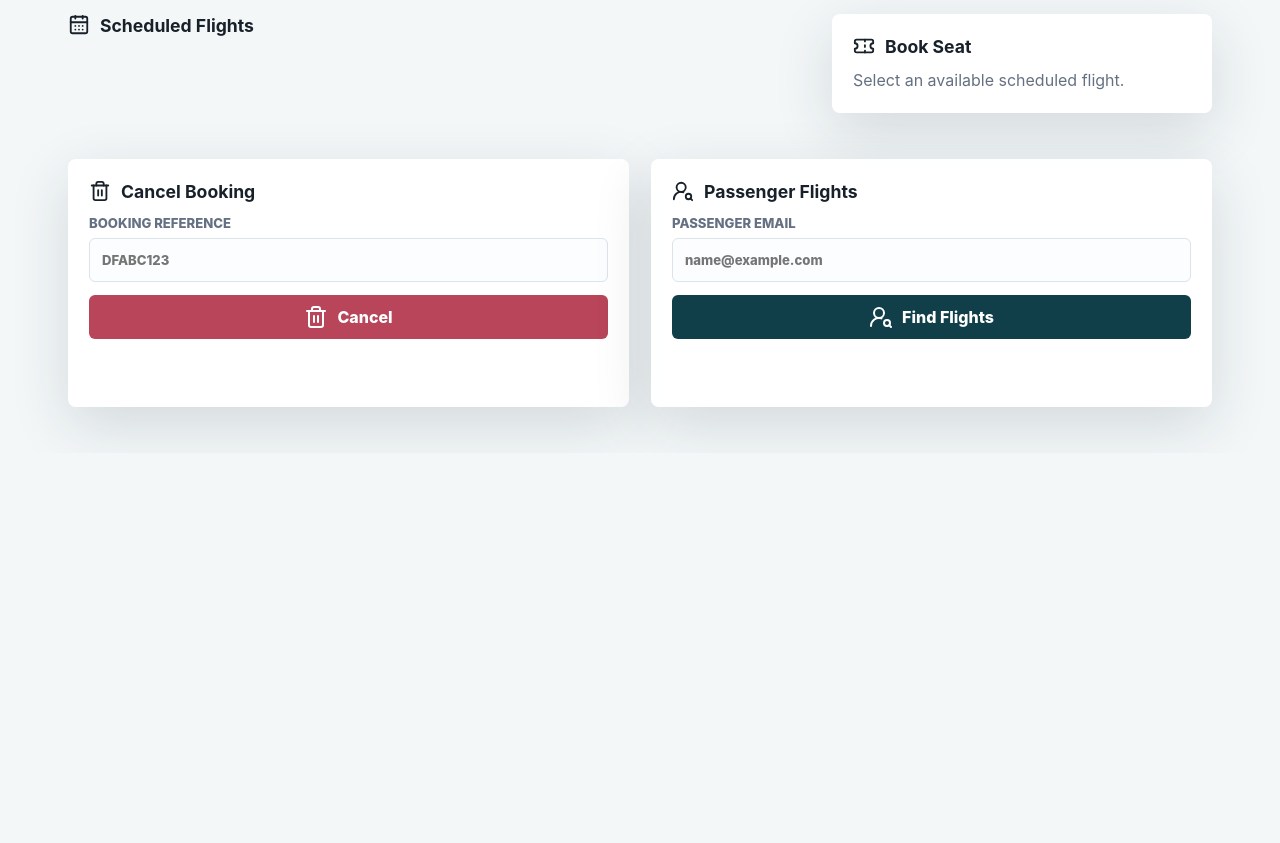
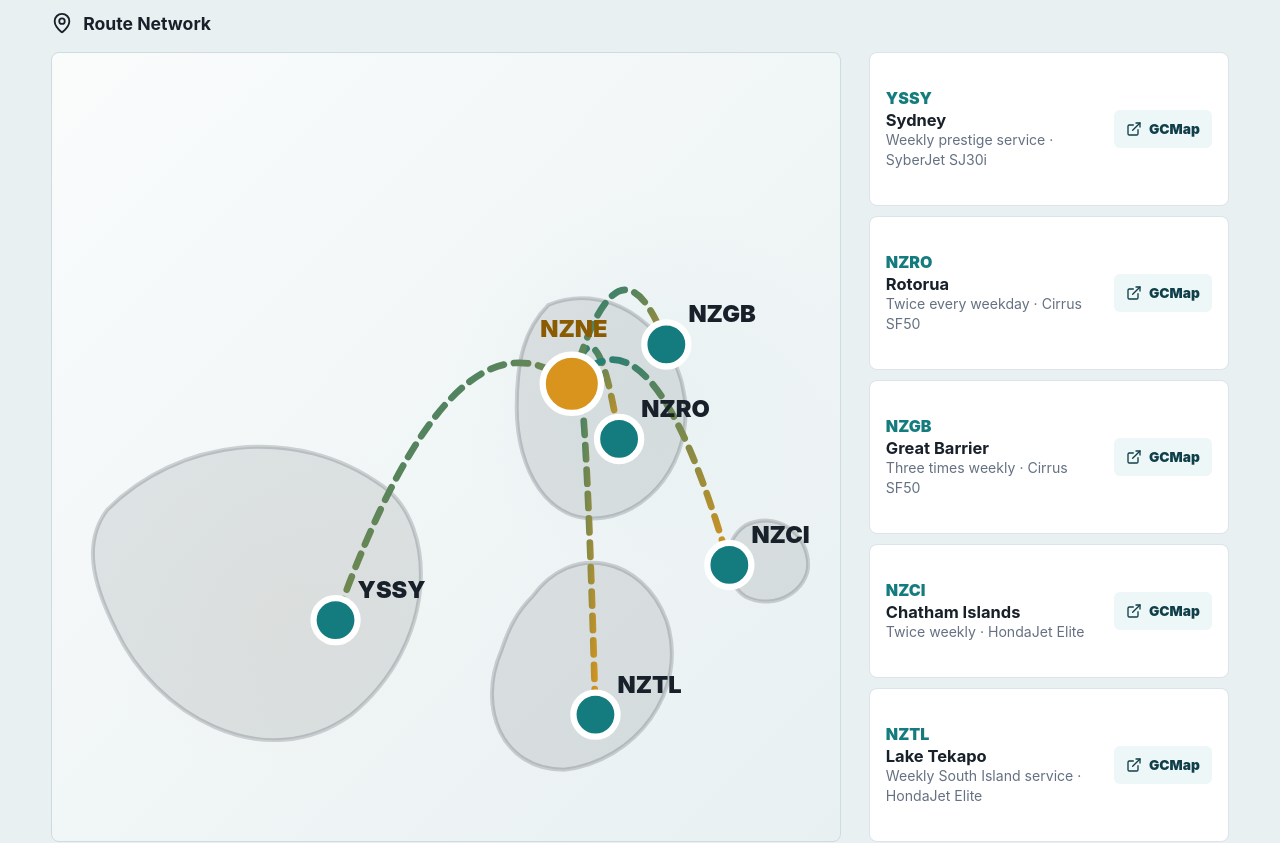
Before and after one commit to toubeichuan/AWD-Assignment-2, a Next.js app: page / in a window 1280 px wide. Shown: the part 640-1483 px from the top of the page. Before the commit the page ends 1093 px from the top, so only its background shows below. Built offline with nearby package versions, Linux system fonts and the light colour scheme.

Commit message:
Add route network map

```diff
--- a/src/app/globals.css
+++ b/src/app/globals.css
@@ -56,6 +56,7 @@ button:disabled {
 
 .topbar,
 .heroGrid,
+.routeNetworkInner,
 .contentGrid,
 .actionsBand,
 .itineraryBand {
@@ -231,6 +232,137 @@ select:focus {
   line-height: 1.45;
 }
 
+.routeNetwork {
+  background: #e8f0f1;
+  border-bottom: 1px solid var(--line);
+  padding: 44px clamp(18px, 4vw, 64px);
+}
+
+.routeNetworkGrid {
+  display: grid;
+  grid-template-columns: minmax(0, 1fr) 360px;
+  gap: 28px;
+  align-items: stretch;
+  margin-top: 18px;
+}
+
+.networkMap {
+  min-height: 360px;
+  border: 1px solid #cfdcdf;
+  border-radius: 8px;
+  background:
+    linear-gradient(135deg, rgba(255, 255, 255, 0.78), rgba(232, 240, 241, 0.86)),
+    radial-gradient(circle at 75% 42%, rgba(20, 124, 127, 0.16), transparent 26%),
+    radial-gradient(circle at 30% 72%, rgba(216, 148, 28, 0.13), transparent 24%);
+  overflow: hidden;
+}
+
+.networkMap svg {
+  display: block;
+  width: 100%;
+  height: 100%;
+  min-height: 360px;
+}
+
+.landMass {
+  fill: rgba(24, 32, 42, 0.1);
+  stroke: rgba(24, 32, 42, 0.18);
+  stroke-width: 0.5;
+}
+
+.routeArc {
+  fill: none;
+  stroke: url("#routeLine");
+  stroke-linecap: round;
+  stroke-width: 0.85;
+  stroke-dasharray: 1.8 1.3;
+}
+
+.hubNode,
+.routeNode {
+  stroke: #ffffff;
+  stroke-width: 0.8;
+}
+
+.hubNode {
+  fill: var(--amber);
+}
+
+.routeNode {
+  fill: var(--teal);
+}
+
+.mapLabel {
+  fill: var(--ink);
+  font-size: 3px;
+  font-weight: 900;
+}
+
+.hubLabel {
+  fill: #8a5b00;
+}
+
+.routeList {
+  display: grid;
+  gap: 10px;
+}
+
+.routeItem {
+  display: flex;
+  align-items: center;
+  justify-content: space-between;
+  gap: 18px;
+  border: 1px solid var(--line);
+  border-radius: 8px;
+  background: var(--paper);
+  padding: 15px 16px;
+}
+
+.routeItem span {
+  color: var(--teal);
+  font-weight: 900;
+}
+
+.routeItem h3,
+.routeItem p {
+  margin: 0;
+}
+
+.routeItem h3 {
+  margin-top: 2px;
+  font-size: 1.03rem;
+}
+
+.routeItem p {
+  color: var(--muted);
+  font-size: 0.88rem;
+  line-height: 1.4;
+}
+
+.routeItem a {
+  display: inline-flex;
+  align-items: center;
+  gap: 7px;
+  min-height: 38px;
+  border-radius: 6px;
+  background: #eef7f7;
+  color: var(--deep);
+  font-size: 0.86rem;
+  font-weight: 900;
+  padding: 0 12px;
+  text-decoration: none;
+  white-space: nowrap;
+}
+
+.routeItem a:hover {
+  background: #d9eeee;
+}
+
+.routeItem a svg {
+  width: 16px;
+  height: 16px;
+}
+
 .contentGrid {
   display: grid;
   grid-template-columns: minmax(0, 1fr) 380px;
@@ -399,6 +531,7 @@ dt,
 
 @media (max-width: 960px) {
   .heroGrid,
+  .routeNetworkGrid,
   .contentGrid {
     grid-template-columns: 1fr;
   }
@@ -425,6 +558,7 @@ dt,
 
   .topbar,
   .topbarMeta,
+  .routeItem,
   .flightHeader,
   .timeGrid,
   .invoicePanel dl div,
--- a/src/app/page.tsx
+++ b/src/app/page.tsx
@@ -4,6 +4,8 @@ import {
   CalendarDays,
   CheckCircle2,
   CircleDollarSign,
+  ExternalLink,
+  MapPin,
   Plane,
   Search,
   Ticket,
@@ -32,6 +34,59 @@ const todayInput = today.toISOString().slice(0, 10);
 const nextMonthInput = new Date(today.getTime() + 30 * 24 * 60 * 60 * 1000)
   .toISOString()
   .slice(0, 10);
+
+const routeNetwork = [
+  {
+    code: "YSSY",
+    city: "Sydney",
+    country: "Australia",
+    aircraft: "SyberJet SJ30i",
+    frequency: "Weekly prestige service",
+    gcmap: "http://www.gcmap.com/mapui?P=NZNE-YSSY",
+    x: 36,
+    y: 72,
+  },
+  {
+    code: "NZRO",
+    city: "Rotorua",
+    country: "New Zealand",
+    aircraft: "Cirrus SF50",
+    frequency: "Twice every weekday",
+    gcmap: "http://www.gcmap.com/mapui?P=NZNE-NZRO",
+    x: 72,
+    y: 49,
+  },
+  {
+    code: "NZGB",
+    city: "Great Barrier",
+    country: "New Zealand",
+    aircraft: "Cirrus SF50",
+    frequency: "Three times weekly",
+    gcmap: "http://www.gcmap.com/mapui?P=NZNE-NZGB",
+    x: 78,
+    y: 37,
+  },
+  {
+    code: "NZCI",
+    city: "Chatham Islands",
+    country: "New Zealand",
+    aircraft: "HondaJet Elite",
+    frequency: "Twice weekly",
+    gcmap: "http://www.gcmap.com/mapui?P=NZNE-NZCI",
+    x: 86,
+    y: 65,
+  },
+  {
+    code: "NZTL",
+    city: "Lake Tekapo",
+    country: "New Zealand",
+    aircraft: "HondaJet Elite",
+    frequency: "Weekly South Island service",
+    gcmap: "http://www.gcmap.com/mapui?P=NZNE-NZTL",
+    x: 69,
+    y: 84,
+  },
+];
 
 export default function Home() {
   const [airports, setAirports] = useState<Airport[]>([]);
@@ -258,6 +313,85 @@ export default function Home() {
         </div>
       </section>
 
+      <section className="routeNetwork" aria-labelledby="route-network-title">
+        <div className="routeNetworkInner">
+          <div className="sectionHeading">
+            <MapPin aria-hidden />
+            <h2 id="route-network-title">Route Network</h2>
+          </div>
+          <div className="routeNetworkGrid">
+            <div className="networkMap" aria-label="Dairy Flat Air route map">
+              <svg viewBox="0 0 100 100" role="img" aria-labelledby="route-map-title">
+                <title id="route-map-title">
+                  Great circle route schematic from Dairy Flat Airport
+                </title>
+                <defs>
+                  <linearGradient id="routeLine" x1="0" x2="1" y1="0" y2="1">
+                    <stop offset="0%" stopColor="#147c7f" />
+                    <stop offset="100%" stopColor="#d8941c" />
+                  </linearGradient>
+                </defs>
+                <path
+                  className="landMass australia"
+                  d="M7 58 C16 49 31 47 42 55 C49 60 49 75 38 84 C27 92 13 84 8 73 C5 67 4 62 7 58 Z"
+                />
+                <path
+                  className="landMass nzNorth"
+                  d="M63 32 C70 29 78 34 80 42 C82 50 77 58 70 59 C63 60 59 53 59 45 C59 39 60 35 63 32 Z"
+                />
+                <path
+                  className="landMass nzSouth"
+                  d="M61 69 C66 62 75 64 78 72 C81 81 74 90 65 91 C57 91 54 83 57 76 C58 73 59 71 61 69 Z"
+                />
+                <path
+                  className="landMass chatham"
+                  d="M88 60 C92 58 96 61 96 65 C96 68 92 71 88 69 C85 67 85 62 88 60 Z"
+                />
+                {routeNetwork.map((route) => (
+                  <path
+                    className="routeArc"
+                    d={`M66 42 Q${(66 + route.x) / 2} ${
+                      Math.min(30, route.y - 16)
+                    } ${route.x} ${route.y}`}
+                    key={route.code}
+                  />
+                ))}
+                <circle className="hubNode" cx="66" cy="42" r="3.7" />
+                <text className="mapLabel hubLabel" x="62" y="36">
+                  NZNE
+                </text>
+                {routeNetwork.map((route) => (
+                  <g key={route.code}>
+                    <circle className="routeNode" cx={route.x} cy={route.y} r="2.8" />
+                    <text className="mapLabel" x={route.x + 2.8} y={route.y - 2.8}>
+                      {route.code}
+                    </text>
+                  </g>
+                ))}
+              </svg>
+            </div>
+
+            <div className="routeList">
+              {routeNetwork.map((route) => (
+                <article className="routeItem" key={route.code}>
+                  <div>
+                    <span>{route.code}</span>
+                    <h3>{route.city}</h3>
+                    <p>
+                      {route.frequency} · {route.aircraft}
+                    </p>
+                  </div>
+                  <a href={route.gcmap} target="_blank" rel="noreferrer">
+                    <ExternalLink aria-hidden />
+                    GCMap
+                  </a>
+                </article>
+              ))}
+            </div>
+          </div>
+        </div>
+      </section>
+
       <section className="contentGrid" aria-label="Booking workspace">
         <div className="resultsColumn">
           <div className="sectionHeading">
```
